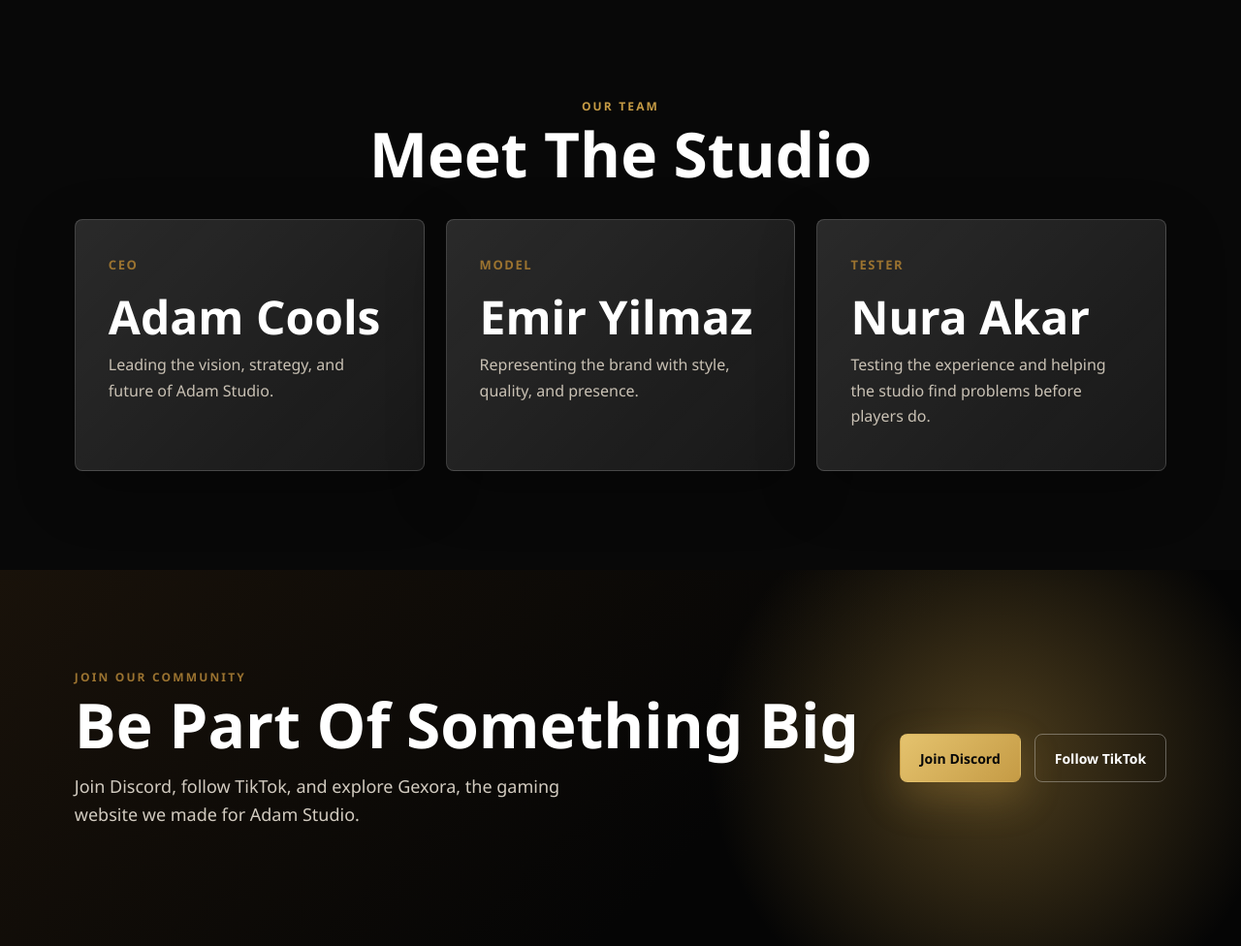
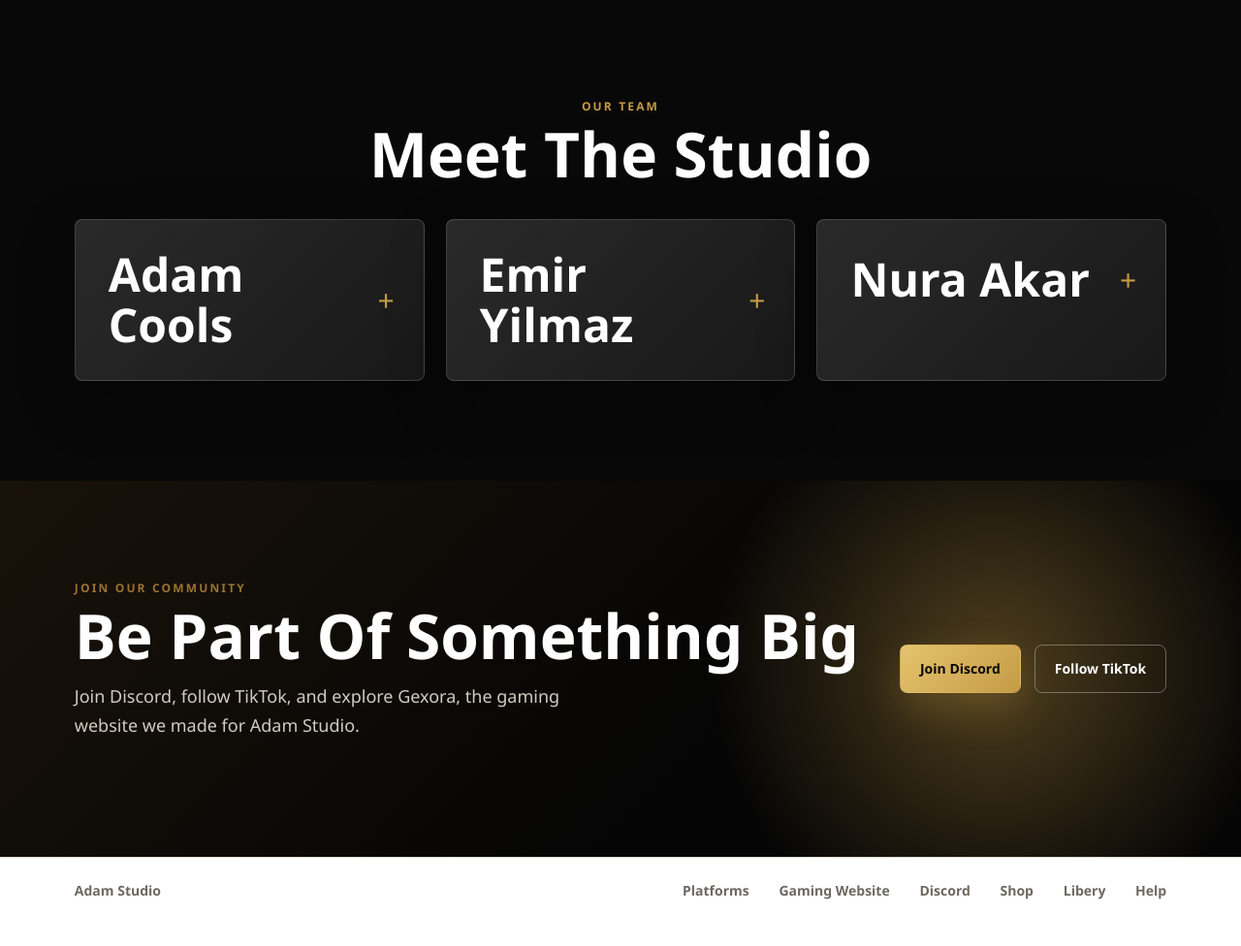
Before and after one commit to coolsadam00-oss/adam-studio, a Flask app: page / in a window 1280 px wide. Shown: the part 2363-3339 px from the top of the page at 97% size. After the commit the page ends 3291 px from the top, so only its background shows below. Run offline with Flask 2, Linux system fonts and the light colour scheme; some libraries are stand-ins or nearby versions.

Commit message:
Hide team roles until names are opened

```diff
--- a/static/adam-studio.css
+++ b/static/adam-studio.css
@@ -530,9 +530,8 @@ footer nav a:focus {
   gap: 22px;
 }
 
-.team-grid article {
-  min-height: 260px;
-  padding: 34px;
+.team-member {
+  min-width: 0;
   border: 1px solid rgba(255, 255, 255, 0.16);
   border-radius: 8px;
   background:
@@ -541,8 +540,65 @@ footer nav a:focus {
   box-shadow: 0 20px 60px rgba(0, 0, 0, 0.28);
 }
 
-.team-grid h3 {
+.team-member summary {
+  position: relative;
+  min-height: 124px;
+  display: flex;
+  align-items: center;
+  padding: 30px 68px 30px 34px;
+  cursor: pointer;
+  list-style: none;
   font-size: clamp(30px, 4vw, 48px);
+  font-weight: 800;
+  line-height: 1.1;
+}
+
+.team-member summary::-webkit-details-marker {
+  display: none;
+}
+
+.team-member summary::after {
+  content: "+";
+  position: absolute;
+  right: 30px;
+  color: var(--gold);
+  font-size: 30px;
+  font-weight: 400;
+  transition: transform 180ms cubic-bezier(0.22, 1, 0.36, 1);
+}
+
+.team-member[open] summary::after {
+  transform: rotate(45deg);
+}
+
+.team-member summary:focus-visible {
+  outline: 2px solid var(--gold);
+  outline-offset: 4px;
+}
+
+.team-reveal {
+  display: grid;
+  grid-template-rows: 0fr;
+  transition: grid-template-rows 220ms cubic-bezier(0.22, 1, 0.36, 1);
+}
+
+.team-member[open] .team-reveal {
+  grid-template-rows: 1fr;
+}
+
+.team-reveal > div {
+  min-height: 0;
+  overflow: hidden;
+  padding: 0 34px;
+}
+
+.team-member[open] .team-reveal > div {
+  padding-bottom: 32px;
+}
+
+.team-role {
+  display: inline-block;
+  margin-bottom: 10px;
 }
 
 .team-grid p {
--- a/templates/adam_studio.html
+++ b/templates/adam_studio.html
@@ -147,21 +147,33 @@
         <h2>Meet The Studio</h2>
       </div>
       <div class="team-grid">
-        <article>
-          <span>CEO</span>
-          <h3>Adam Cools</h3>
-          <p>Leading the vision, strategy, and future of Adam Studio.</p>
-        </article>
-        <article>
-          <span>Model</span>
-          <h3>Emir Yilmaz</h3>
-          <p>Representing the brand with style, quality, and presence.</p>
-        </article>
-        <article>
-          <span>Tester</span>
-          <h3>Nura Akar</h3>
-          <p>Testing the experience and helping the studio find problems before players do.</p>
-        </article>
+        <details class="team-member">
+          <summary>Adam Cools</summary>
+          <div class="team-reveal">
+            <div>
+              <span class="team-role">CEO</span>
+              <p>Leading the vision, strategy, and future of Adam Studio.</p>
+            </div>
+          </div>
+        </details>
+        <details class="team-member">
+          <summary>Emir Yilmaz</summary>
+          <div class="team-reveal">
+            <div>
+              <span class="team-role">Model</span>
+              <p>Representing the brand with style, quality, and presence.</p>
+            </div>
+          </div>
+        </details>
+        <details class="team-member">
+          <summary>Nura Akar</summary>
+          <div class="team-reveal">
+            <div>
+              <span class="team-role">Tester</span>
+              <p>Testing the experience and helping the studio find problems before players do.</p>
+            </div>
+          </div>
+        </details>
       </div>
     </section>
 
```
Also changed, not shown: test_team_section.py (added, +21 -0 lines).
